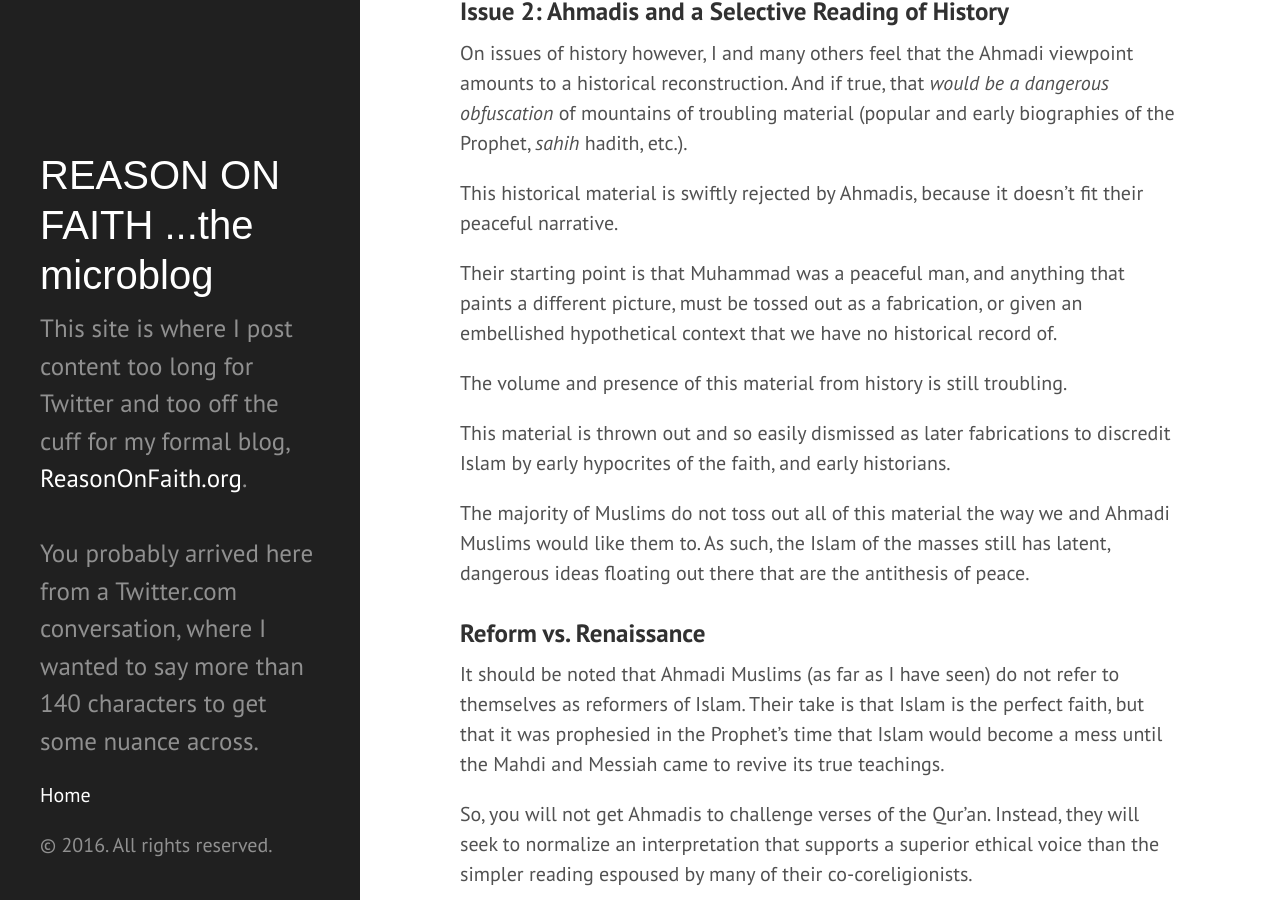
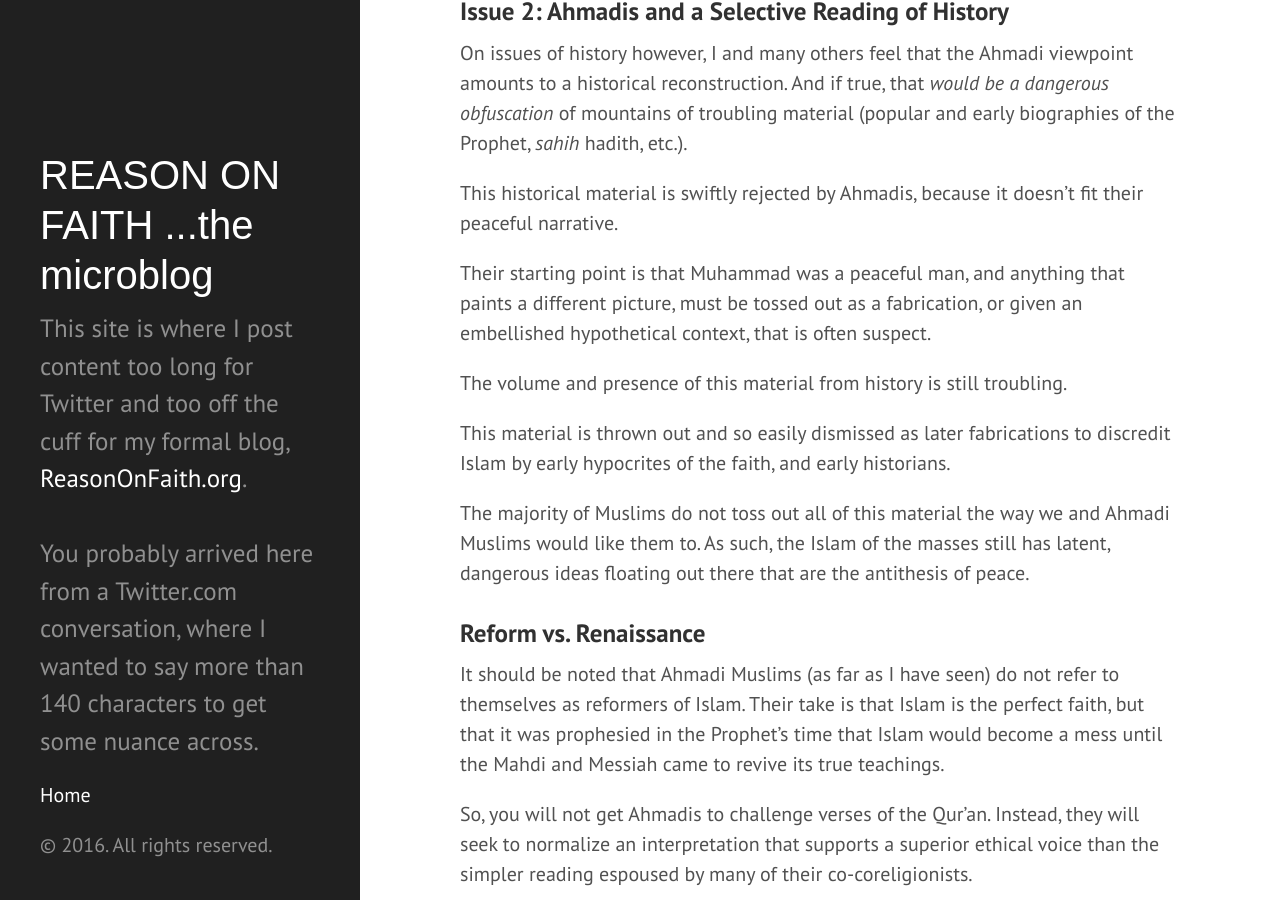
Before and after one commit to ReasonOnFaith/ReasonOnFaith.github.io, a Jekyll site: the page built from _posts/2016-04-01-peace-and-obfuscation-of-history.markdown, in a window 1280 px wide and 900 px high, scrolled down 885 px. Built offline with Jekyll 4.4.1, drawn with Linux system fonts in a browser that asks for light colours.

Commit message:
Post update: Peace and Obfuscation of History

```diff
--- a/_posts/2016-04-01-peace-and-obfuscation-of-history.markdown
+++ b/_posts/2016-04-01-peace-and-obfuscation-of-history.markdown
@@ -26,7 +26,7 @@ On issues of history however, I and many others feel that the Ahmadi viewpoint a
 
 This historical material is swiftly rejected by Ahmadis, because it doesn’t fit their peaceful narrative.
 
-Their starting point is that Muhammad was a peaceful man, and anything that paints a different picture, must be tossed out as a fabrication, or given an embellished hypothetical context that we have no historical record of.
+Their starting point is that Muhammad was a peaceful man, and anything that paints a different picture, must be tossed out as a fabrication, or given an embellished hypothetical context, that is often suspect.
 
 The volume and presence of this material from history is still troubling.
 
```
